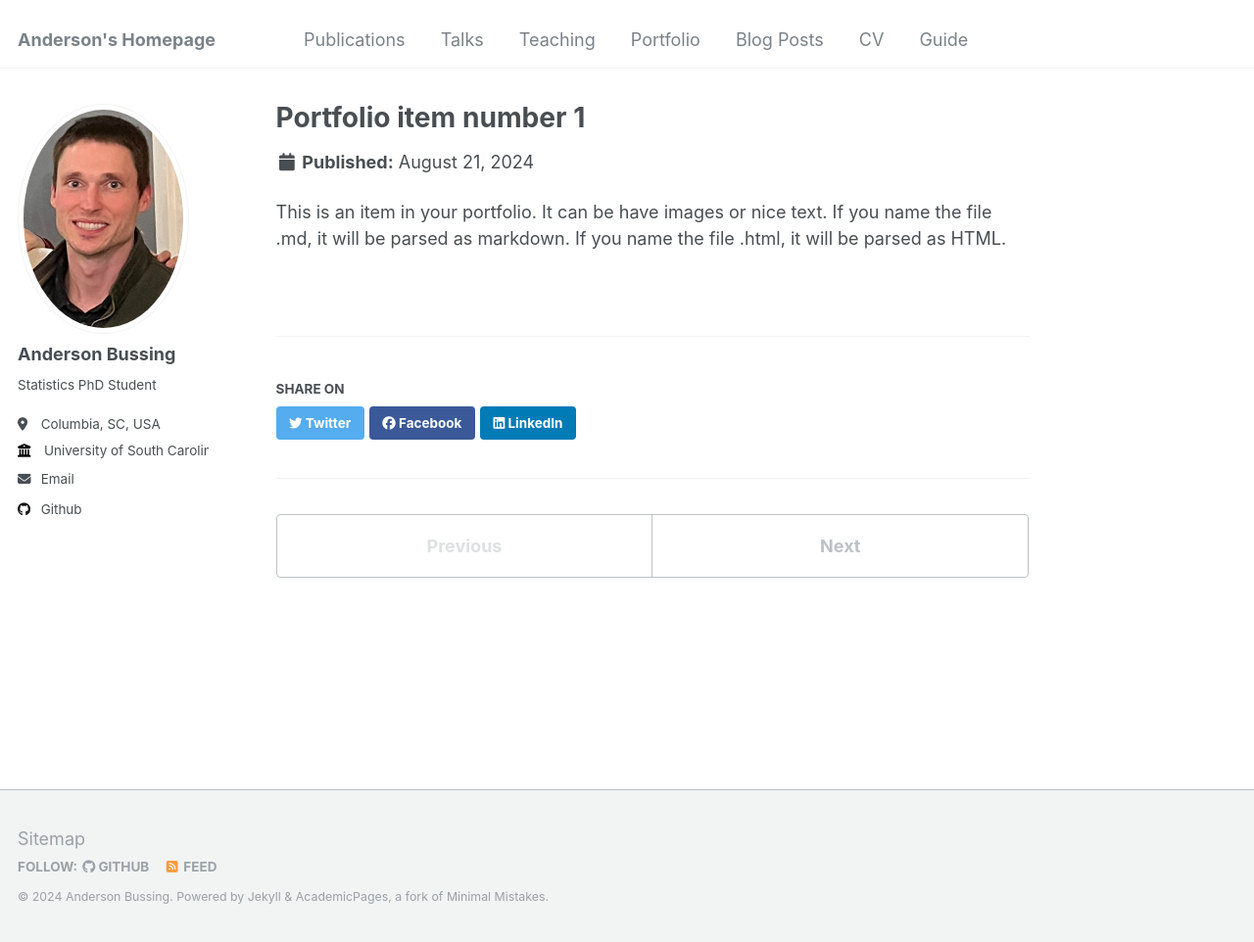
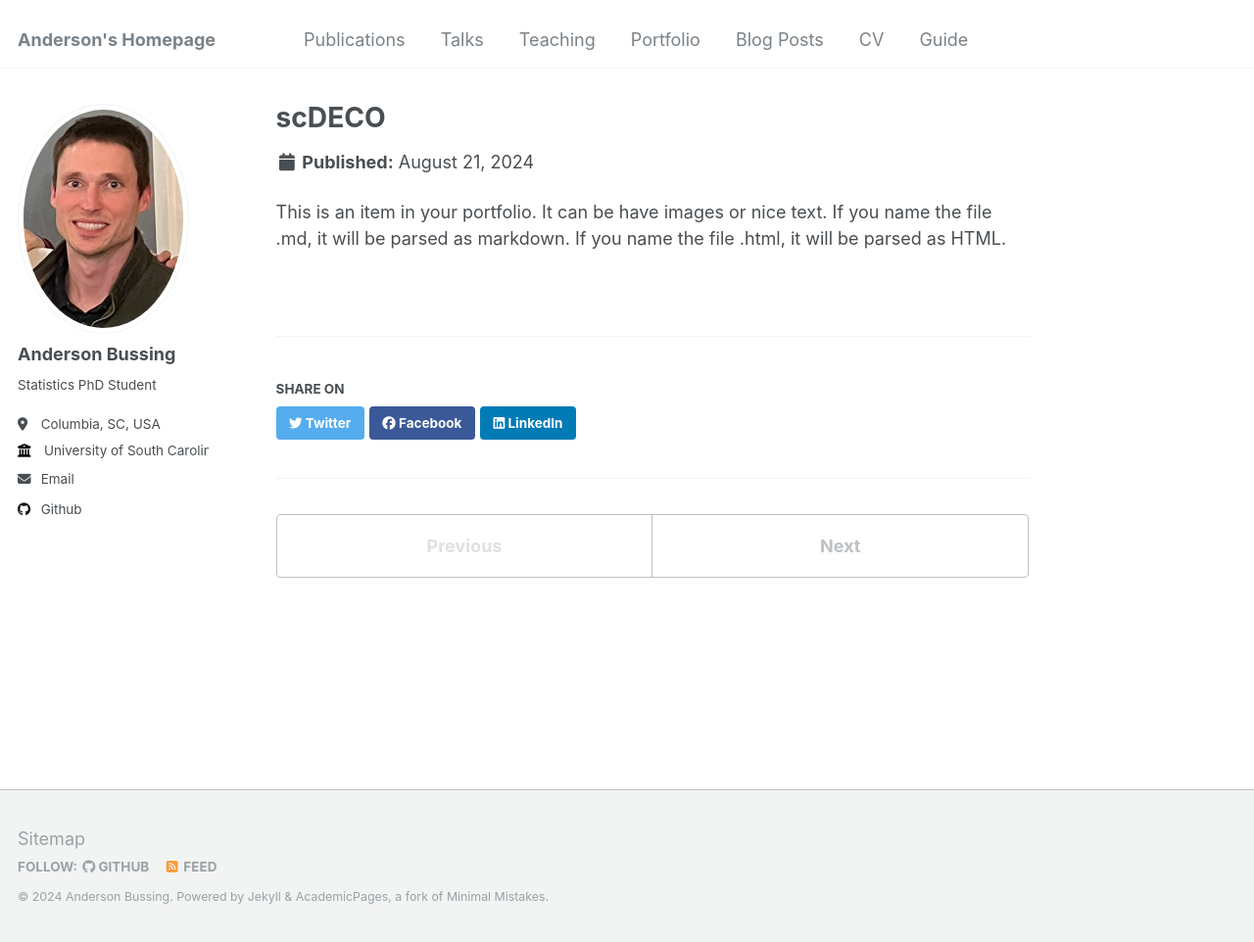
Before and after one commit to abussing/abussing.github.io, a Jekyll site: the page built from _portfolio/portfolio-1.md, in a window 1280 px wide and 962 px high. Shown: the whole window at 98% size. Built offline with Jekyll 4.4.1, drawn with Linux system fonts in a browser that asks for light colours.

Commit message:
Update portfolio-1.md

```diff
--- a/_portfolio/portfolio-1.md
+++ b/_portfolio/portfolio-1.md
@@ -1,6 +1,6 @@
 ---
-title: "Portfolio item number 1"
-excerpt: "Short description of portfolio item number 1<br/><img src='/images/500x300.png'>"
+title: "scDECO"
+excerpt: "R package implementing flexible Bayesian models for estimating differential coexpression<br/><img src='/images/scdeco_log.png'>"
 collection: portfolio
 ---
 
```
